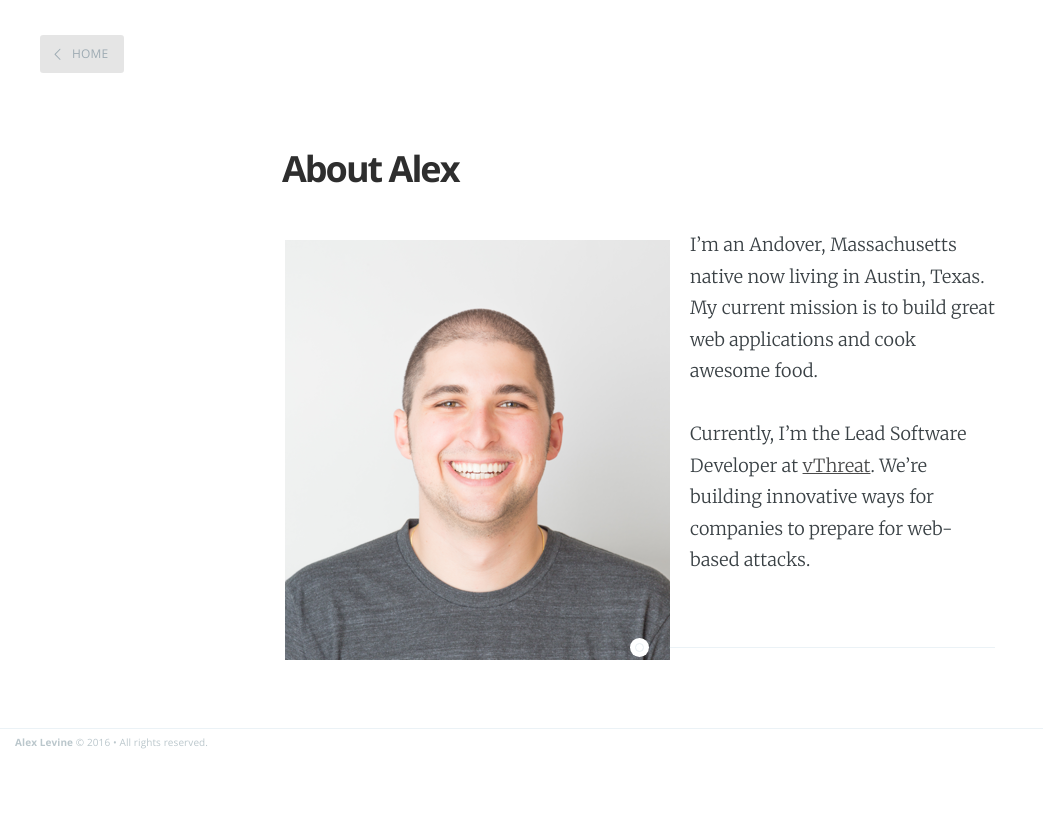
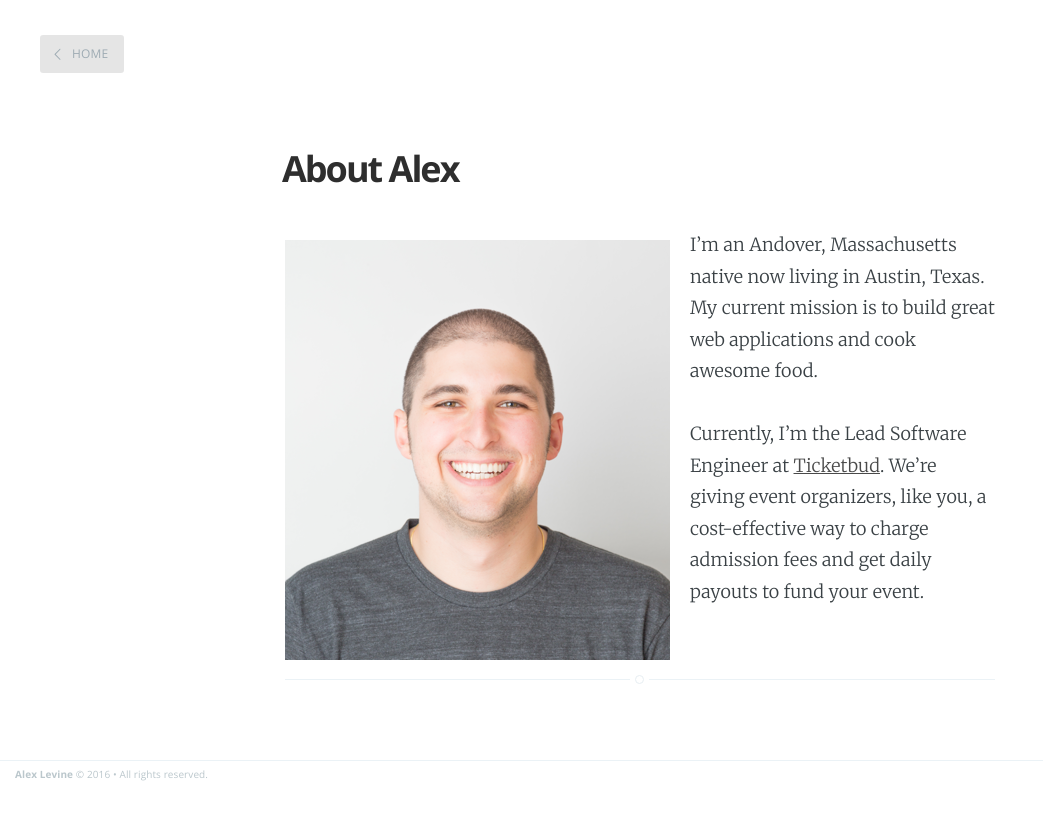
Before and after one commit to a17levine/a17levine.github.io, a Jekyll site: the page built from about.md, in a window 1280 px wide. Shown: the top 820 px of the page, without its empty margins (0-1043 px from the left). Built offline with Jekyll 4.4.1, drawn with Linux system fonts in a browser that asks for light colours; nearby versions of some CDN libraries; Markdown is read by kramdown in place of the engine named in the settings.

Commit message:
changing my job

```diff
--- a/about.md
+++ b/about.md
@@ -7,4 +7,4 @@ title: About Alex
 
 I'm an Andover, Massachusetts native now living in Austin, Texas. My current mission is to build great web applications and cook awesome food.
 
-Currently, I'm the Lead Software Developer at <a href="https://www.vthreat.com/" target="_blank">vThreat</a>. We're building innovative ways for companies to prepare for web-based attacks.
+Currently, I'm the Lead Software Engineer at <a href="https://www.ticketbud.com/" target="_blank">Ticketbud</a>. We're giving event organizers, like you, a cost-effective way to charge admission fees and get daily payouts to fund your event.
```
